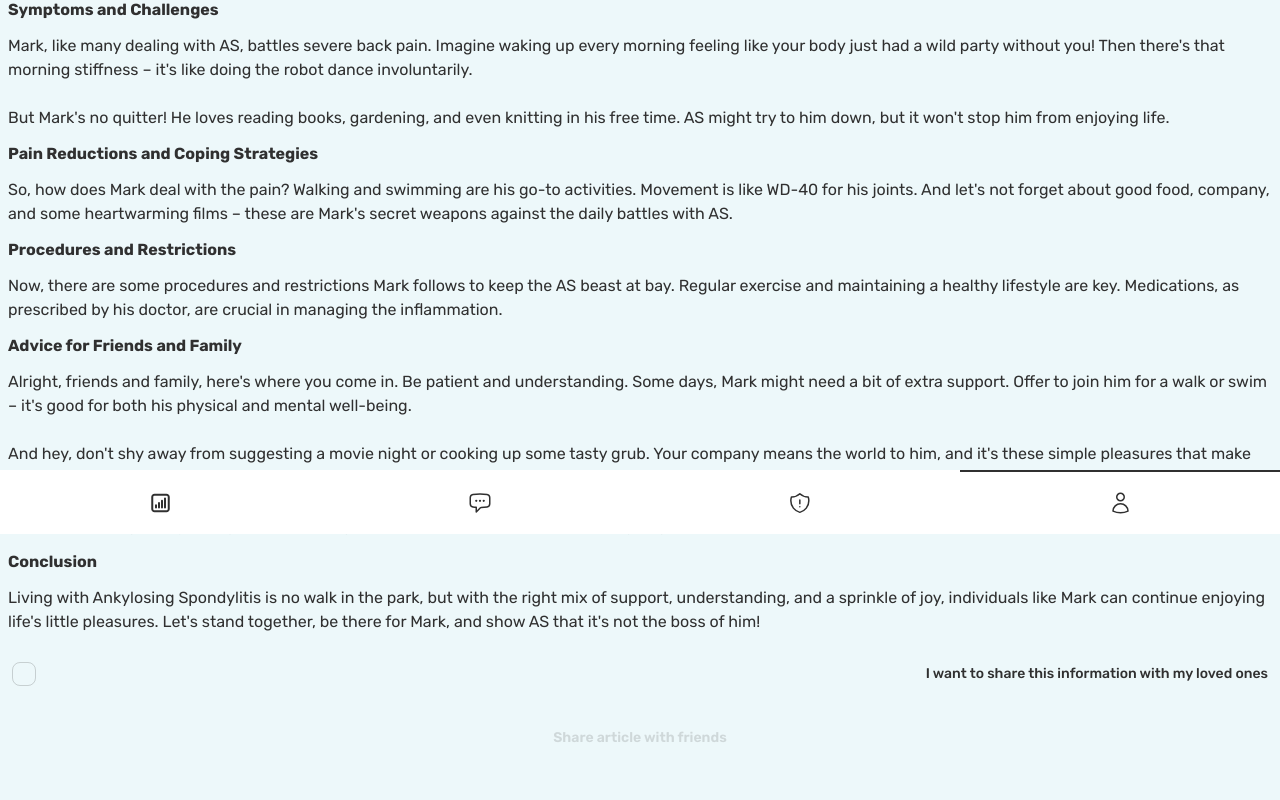
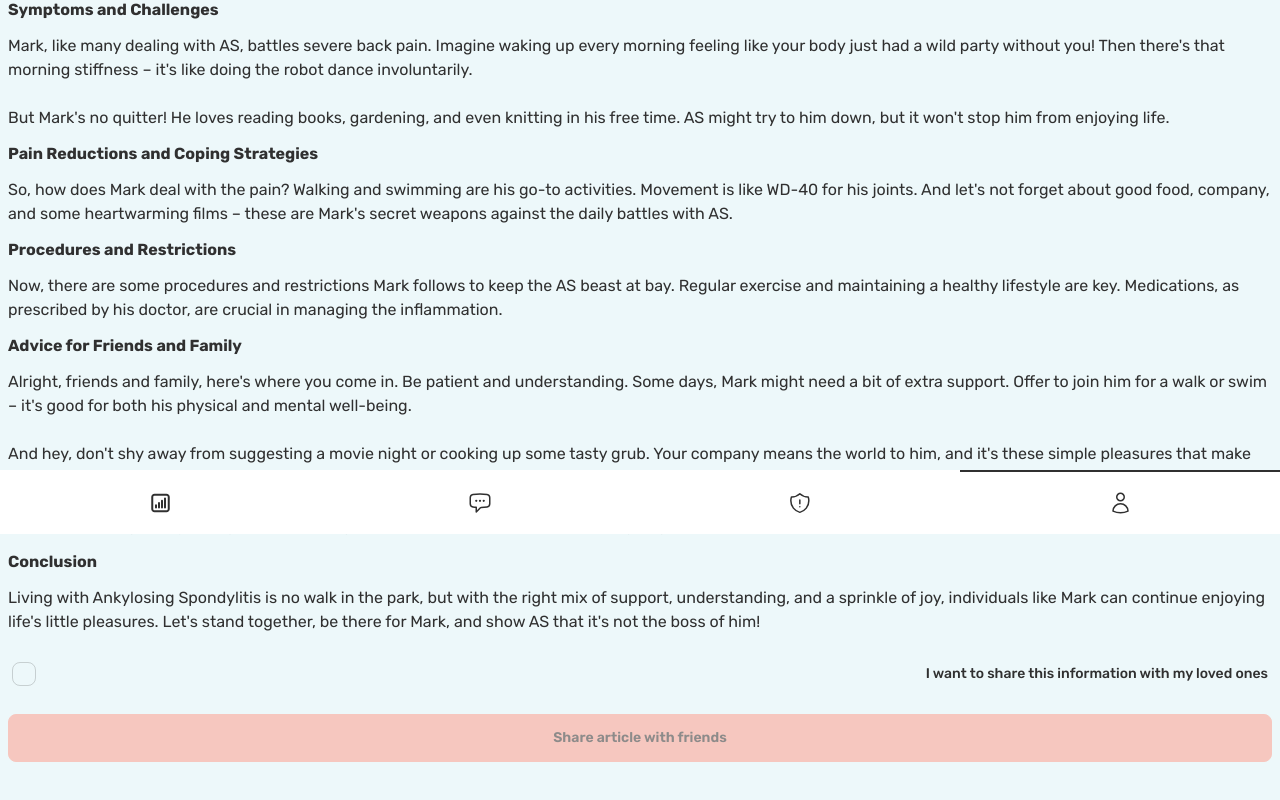
Before and after one commit to HacksDev/junction-2023, a Next.js app: page /profile/article/2f825b9a-371e-425c-91d7-fd51b6d3352c in a window 1280 px wide. Shown: the part 266-1066 px from the top of the page. Built offline with nearby package versions, Linux system fonts and the light colour scheme.

Commit message:
[dev-vb] fix

```diff
--- a/src/pages/profile/article/2f825b9a-371e-425c-91d7-fd51b6d3352c/index.tsx
+++ b/src/pages/profile/article/2f825b9a-371e-425c-91d7-fd51b6d3352c/index.tsx
@@ -6,7 +6,7 @@ import { useState } from "react";
 export default function Profile() {
   const [checked, setChecked] = useState(false);
   const buttonStyle = {
-    opacity: checked ? 1 : 0.8,
+    opacity: checked ? 1 : 0.5,
   };
 
   const handleShareClick = useCallback(() => {
@@ -76,13 +76,8 @@ export default function Profile() {
           </span>
         </label>
       </div>
-      <div className="">
-        <button
-          className="btn btn-primary btn-block"
-          onClick={handleShareClick}
-          disabled={!checked}
-          style={buttonStyle}
-        >
+      <div className="btn btn-primary btn-block" style={buttonStyle}>
+        <button className="" onClick={handleShareClick} disabled={!checked}>
           Share article with friends
         </button>
       </div>
```
